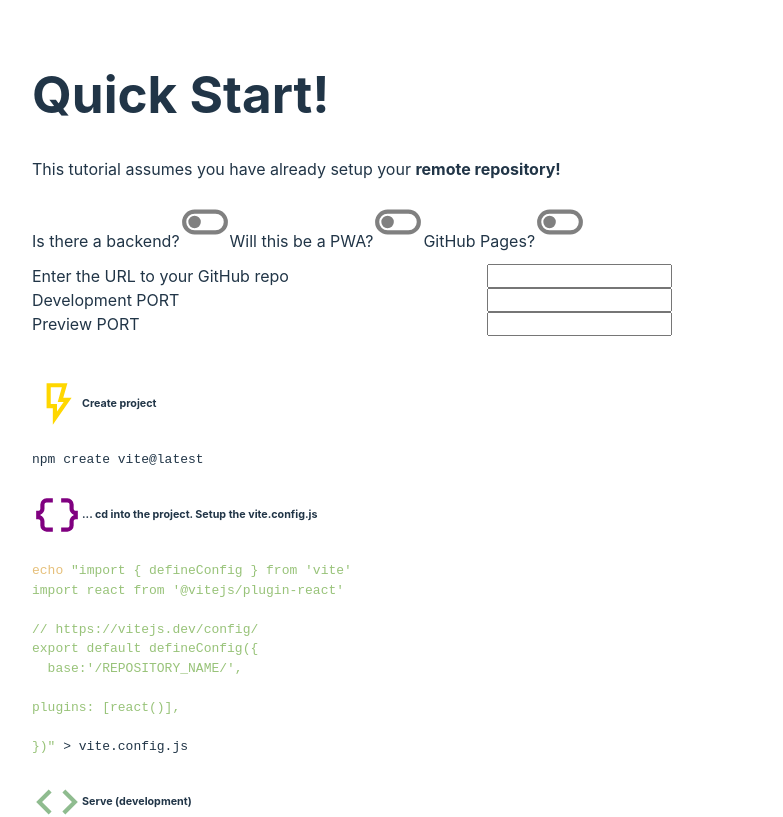
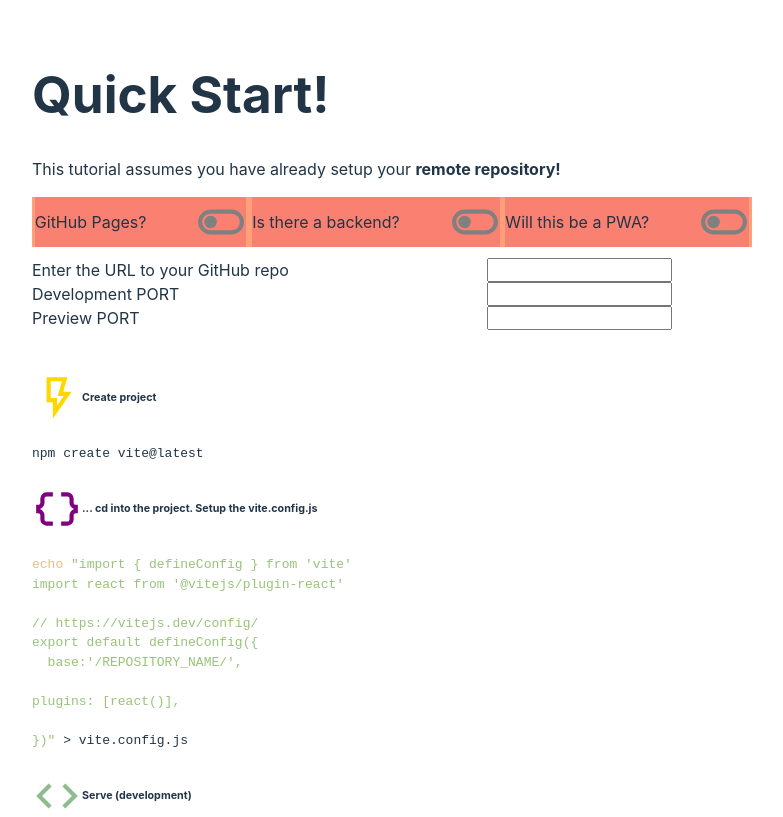
Before and after one commit to Perlesvaux/react-app-with-vite, a React (Vite) app: page / in a window 1280 px wide. Shown: the top 817 px of the page, without its empty margins (248-1031 px from the left). Built offline with nearby package versions, Linux system fonts and the light colour scheme.

Commit message:
fix: working on improving css

```diff
--- a/src/Togglers.jsx
+++ b/src/Togglers.jsx
@@ -1,3 +1,4 @@
+import styles from './Togglers.module.css'
 import FlipButton from './FlipButton.jsx'
 
 
@@ -7,21 +8,22 @@ const bckndfield = ''
 const spaced = {}
 export default function Togglers({state, flip}){
 
-  return (<>
+  return (<div className={styles.container} >
+
+      <label htmlFor="ghpages" className={ghpgs} style={spaced}>GitHub Pages?
+        <FlipButton name="ghpages" value={state.ghpages} flip={flip}/>
+      </label>
+
       <label htmlFor="backend" className={bckndfield} style={spaced}>Is there a backend?
         <FlipButton name="backend" value={state.backend} flip={flip}/>
       </label>
-
 
       <label htmlFor="pwaPlug" className={pwafield} style={spaced}>Will this be a PWA?
         <FlipButton name="pwaPlug" value={state.pwaPlug} flip={flip}/>
       </label>
 
-        <label htmlFor="ghpages" className={ghpgs} style={spaced}>GitHub Pages?
-          <FlipButton name="ghpages" value={state.ghpages} flip={flip}/>
-        </label>
 
-  </>)
+  </div>)
 
 
 }
--- /dev/null
+++ b/src/Togglers.module.css
@@ -0,0 +1,17 @@
+.container {
+  background-color: lightsalmon;
+  display: flex;
+  /*flex-direction: column;*/
+  justify-content:space-around ;
+  align-items: center;
+
+}
+
+.container label {
+  background-color: salmon;
+  display: flex;
+  /*flex-direction: column;*/
+  justify-content:space-between ;
+  align-items: center;
+  column-gap: 50px;
+}
```
Also changed, not shown: src/App.jsx (+0 -12 lines), bootstrap.min.css (renamed from public/bootstrap.min.css).
